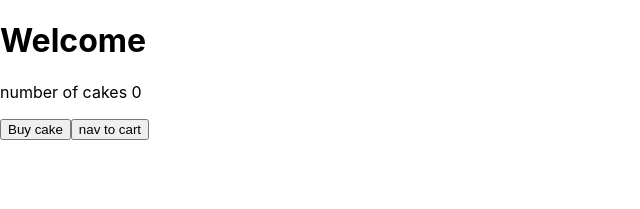
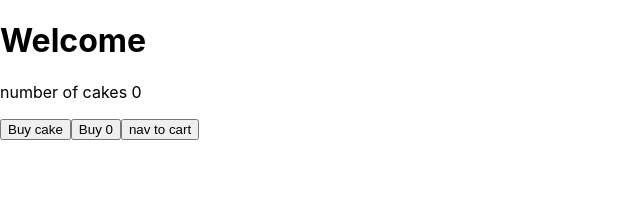
Before and after one commit to Shi-vang/React-js, a React (Create React App) app: page / in a window 1280 px wide. Shown: the top 209 px of the page, without its empty margins (0-640 px from the left). Built offline with nearby package versions, Linux system fonts and the light colour scheme.

Commit message:
lastcommit

```diff
--- a/package.json
+++ b/package.json
@@ -38,5 +38,9 @@
       "last 1 firefox version",
       "last 1 safari version"
     ]
+  },
+  "devDependencies": {
+    "eslint": "^8.11.0",
+    "eslint-plugin-react": "^7.29.4"
   }
 }
--- a/src/Components/Main_page.js
+++ b/src/Components/Main_page.js
@@ -1,16 +1,32 @@
-import React from 'react';
+import React,{useState,useEffect} from 'react';
 import {useNavigate} from 'react-router-dom';
 import {connect} from 'react-redux'
 import {actionCreatorForBuyCake} from '../Redux/Cake/ActionCreator'
 const  Main_page=(props) =>{
 
   const navigate = useNavigate()
+  const [a,setA]=useState(0)
+  const [b,setB]=useState(0)
+
+  const funcc=()=>{
+    setB(b+1)
+    console.log("dcerff",b)
+  }
+
+  useEffect(() =>{
+    console.log('Hello use effect call ')
+
+    return (()=>{
+      console.log("component will unmount call")
+    })
+  },[])
 
   return (
       <>
       <h1>Welcome</h1>
       <p>number of cakes {props.numberOfCakes}</p>
       <button onClick={props.buyCake}>Buy cake</button>
+      <button onClick={()=>{setA(props.numberOfCakes);funcc()}}>Buy {a}</button>
       <button onClick={()=>navigate('/cart')}>nav to cart</button>
       </>
   );
```
Also changed, not shown: .eslintrc.js (added), 1 other file (tests, documents, lock files or other folders).
